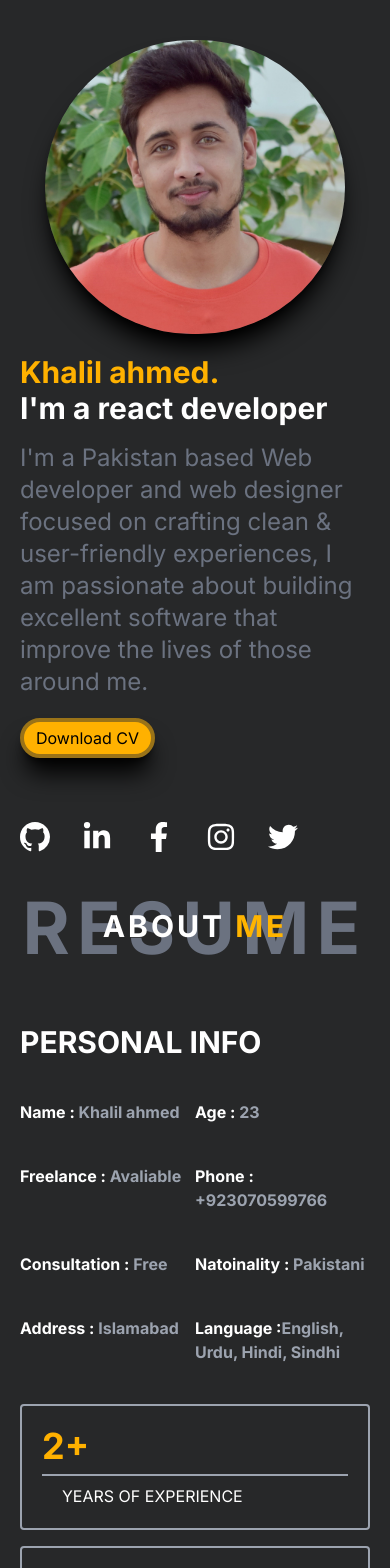
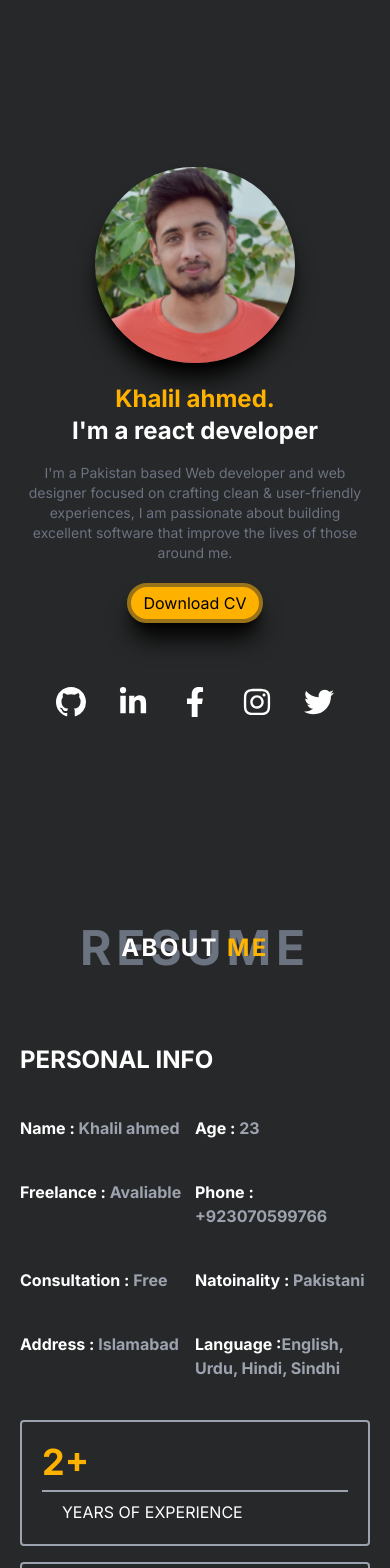
Before and after one commit to khalilahmed63/portfolio-nextjs, a Next.js app: page / in a window 390 px wide. Shown: the top 1568 px of the page. Built offline with nearby package versions, Linux system fonts and the light colour scheme.

Commit message:
hero section alignment changed

```diff
--- a/src/components/About.tsx
+++ b/src/components/About.tsx
@@ -3,19 +3,19 @@ import React from "react";
 export default function About() {
   return (
     <div className="max-w-screen-2xl min-h-screen px-5 md:px-32  mx-auto flex items-cente">
-      <div className="mt-10 w-full ">
+      <div className="mt-20 w-full ">
         <div className=" text-2xl items-center justify-center text-center">
-          <h1 className="text-gray-500 text-7xl font-bold tracking-widest">
+          <h1 className="text-gray-500 text-5xl md:text-7xl font-bold tracking-widest">
             RESUME
           </h1>
-          <h2 className="-mt-14 font-bold text-3xl text-white tracking-widest">
+          <h2 className="-mt-10 md:-mt-14 font-bold text-2xl md:text-3xl text-white tracking-widest">
             ABOUT <span className="text-[#ffb400]">ME</span>
           </h2>
         </div>
         <div className="my-20 sm:flex">
           <div className="w-full">
             <div className="">
-              <h3 className="text-3xl text-white font-bold mb-3">
+              <h3 className="text-2xl md:text-3xl text-white font-bold mb-3">
                 PERSONAL INFO
               </h3>
               <div className="mt-10">
--- a/src/components/Hero.tsx
+++ b/src/components/Hero.tsx
@@ -24,28 +24,30 @@ export default function Hero() {
           <Image
             src={"/assets/images/khalil-ahmed-1.jpg"}
             alt="image"
-            width={300}
-            height={300}
+            width={200}
+            height={200}
             className="sm:hidden rounded-full shadow-xl hover:shadow-[#FFB100] hover:scale-95 shadow-black duration-500"
           />
         </div>
         <div className="mt-5 mx-0 sm:m-10">
-          <h1 className="text-3xl md:text-6xl font-bold text-[#FFB100]">
+          <h1 className="text-2xl sm:text-3xl md:text-6xl text-center md:text-left font-bold text-[#FFB100]">
             Khalil ahmed.
           </h1>
-          <h1 className="text-3xl mdtext-6xl font-bold text-white">
+          <h1 className="text-2xl sm:text-3xl md:text-6xl text-center md:text-left font-bold text-white">
             I&apos;m a react developer
           </h1>
-          <p className="text-2xl text-gray-500 mt-4">
+          <p className="text-sm sm:text-xl md:sm:text-2xl text-center md:text-left text-gray-500 mt-4 w-full">
             I&apos;m a Pakistan based Web developer and web designer focused on
             crafting clean & user-friendly experiences, I am passionate about
             building excellent software that improve the lives of those around
             me.
           </p>
-          <button className="bg-[#FFB100] border-4 border-[#9A7318] shadow-xl shadow-black hover:shadow-md hover:shadow-black mt-5 py-1 px-3 rounded-full duration-300 hover:scale-95">
-            Download CV
-          </button>
-          <div className=" mt-16 flex">
+          <div className="flex justify-center md:justify-left">
+            <button className="bg-[#FFB100] border-4 border-[#9A7318] shadow-xl shadow-black hover:shadow-md hover:shadow-black mt-5 py-1 px-3 rounded-full duration-300 hover:scale-95">
+              Download CV
+            </button>
+          </div>
+          <div className="mt-16 flex justify-center md:justify-left">
             <div className="mr-8">
               <Link href={"https://github.com/khalilahmed63"} target="_blank">
                 <BsGithub
@@ -87,7 +89,7 @@ export default function Hero() {
                 />
               </Link>
             </div>
-            <div className="mr-8">
+            <div className="">
               <Link
                 href={"https://twitter.com/khalilahmedpan5"}
                 target="_blank"
--- a/src/components/PortfolioCard.tsx
+++ b/src/components/PortfolioCard.tsx
@@ -5,7 +5,7 @@ export default function PortfolioCard() {
   return (
     <a href="assets/img/work-1.jpg">
       <div className="rounded-xl group bg-white w-fit h-fit overflow-hidden shadow-md shadow-black hover:scale-105 duration-200">
-        <div className="group-hover:scale-100 duration-300 h-40 overflow-hidden">
+        <div className="group-hover:scale-100 duration-300 overflow-hidden">
           <Image
             src="/assets/images/react.jpg"
             alt="image"
```
